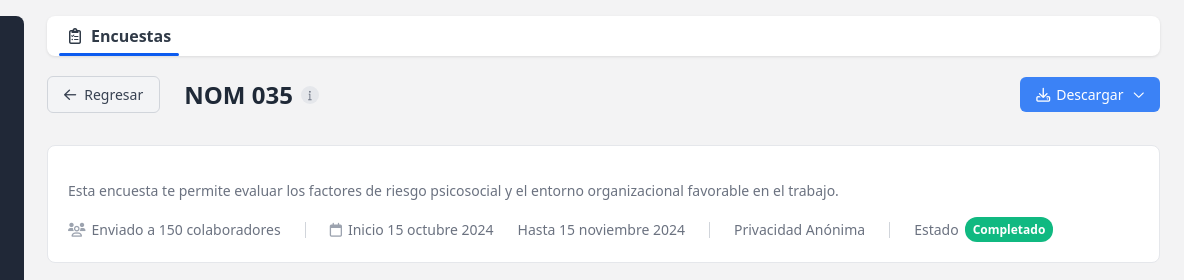
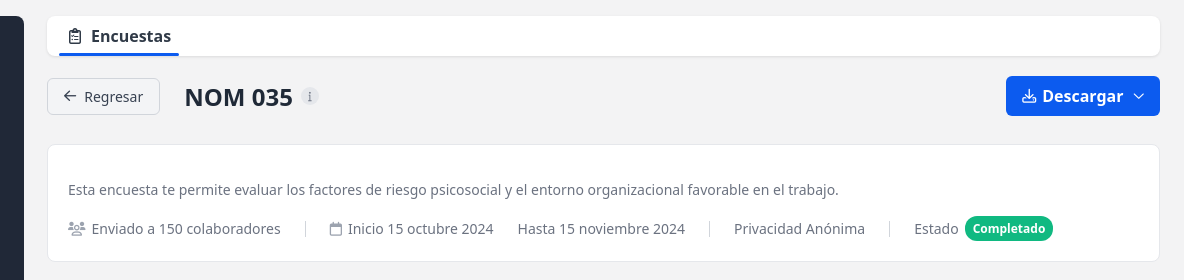
Before and after one commit to elkingarcia22/Nom-035, a plain HTML site: page template-ubits/resultados-nom035.html in a window 1280 px wide. Shown: the top 280 px of the page, 96-1280 px from the left. Drawn offline with Linux system fonts and the light colour scheme.

Commit message:
fix: Reducir espacio superior y usar estilo UBITS para botón descarga
- Espacio superior reducido:
  * .results-header margin-bottom: 8px → 4px
  * Menor separación entre header y contenedor de descripción
  * Layout más compacto y eficiente
- Botón descarga con estilo UBITS:
  * Agregadas clases: ubits-button ubits-button--primary ubits-button--md
  * Usa variables CSS de UBITS: --ubits-accent-brand
  * Hover con --ubits-accent-brand-hover
  * Consistente con botones del home de encuestas
- Estados mejorados:
  * Default: color azul UBITS estándar
  * Hover: color hover UBITS
  * Active: efecto de presión (translateY(1px))
  * Focus: outline con color UBITS
- Consistencia visual:
  * Mismo estilo que botones primarios del sistema
  * Variables CSS para fácil mantenimiento
  * Comportamiento estándar de UBITS

```diff
--- a/template-ubits/resultados-nom035.html
+++ b/template-ubits/resultados-nom035.html
@@ -35,7 +35,7 @@
             display: flex;
             align-items: center;
             gap: 24px;
-            margin-bottom: 8px;
+            margin-bottom: 4px;
         }
 
         .back-button {
@@ -86,7 +86,7 @@
         }
 
         .download-button {
-            background: #3b82f6;
+            background: var(--ubits-accent-brand);
             color: white;
             border: none;
             padding: 8px 16px;
@@ -104,19 +104,17 @@
         }
 
         .download-button:hover {
-            background: #2563eb;
+            background: var(--ubits-accent-brand-hover);
             color: white;
-            transform: translateY(-1px);
-            box-shadow: 0 2px 4px rgba(0, 0, 0, 0.1);
         }
 
         .download-button:active {
-            background: #1e40af;
-            transform: translateY(0);
+            background: var(--ubits-accent-brand);
+            transform: translateY(1px);
         }
 
         .download-button:focus {
-            outline: 2px solid #3b82f6;
+            outline: 2px solid var(--ubits-accent-brand);
             outline-offset: 2px;
         }
 
@@ -396,7 +394,7 @@
                             </div>
                         </div>
                         <div style="margin-left: auto; position: relative;">
-                            <button class="download-button" type="button" id="download-btn">
+                            <button class="ubits-button ubits-button--primary ubits-button--md download-button" type="button" id="download-btn">
                                 <i class="far fa-download"></i>
                                 <span>Descargar</span>
                                 <i class="far fa-chevron-down" style="margin-left: 4px; font-size: 12px;"></i>
```
